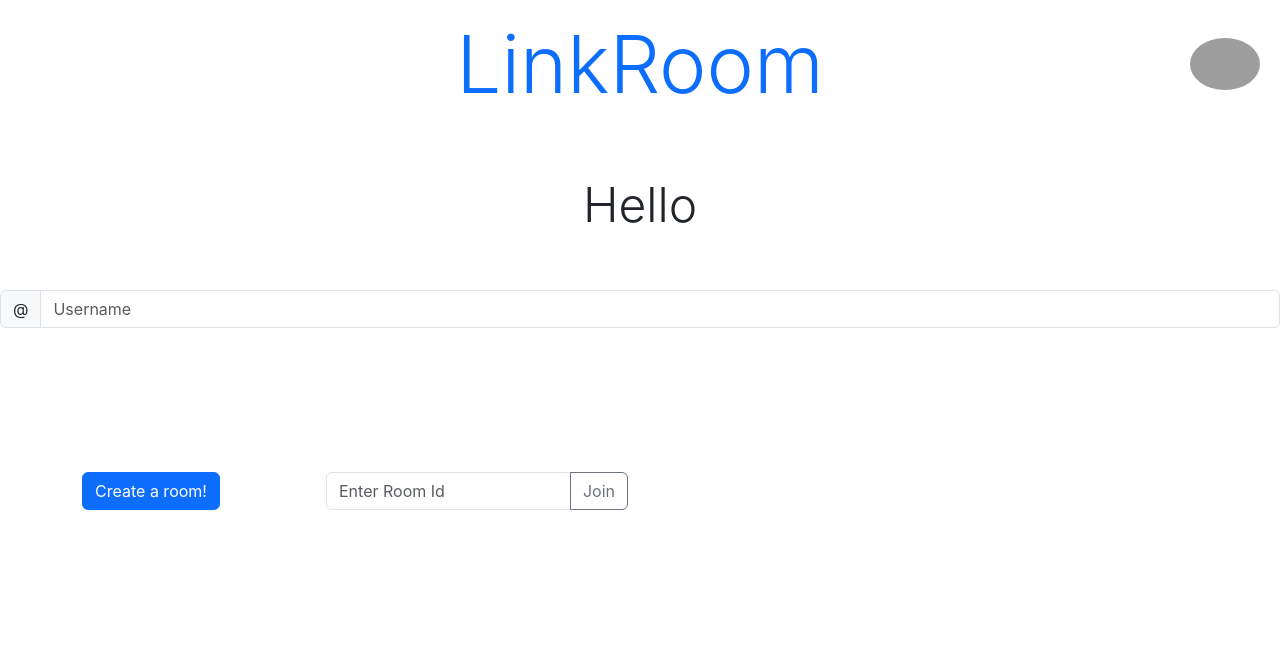
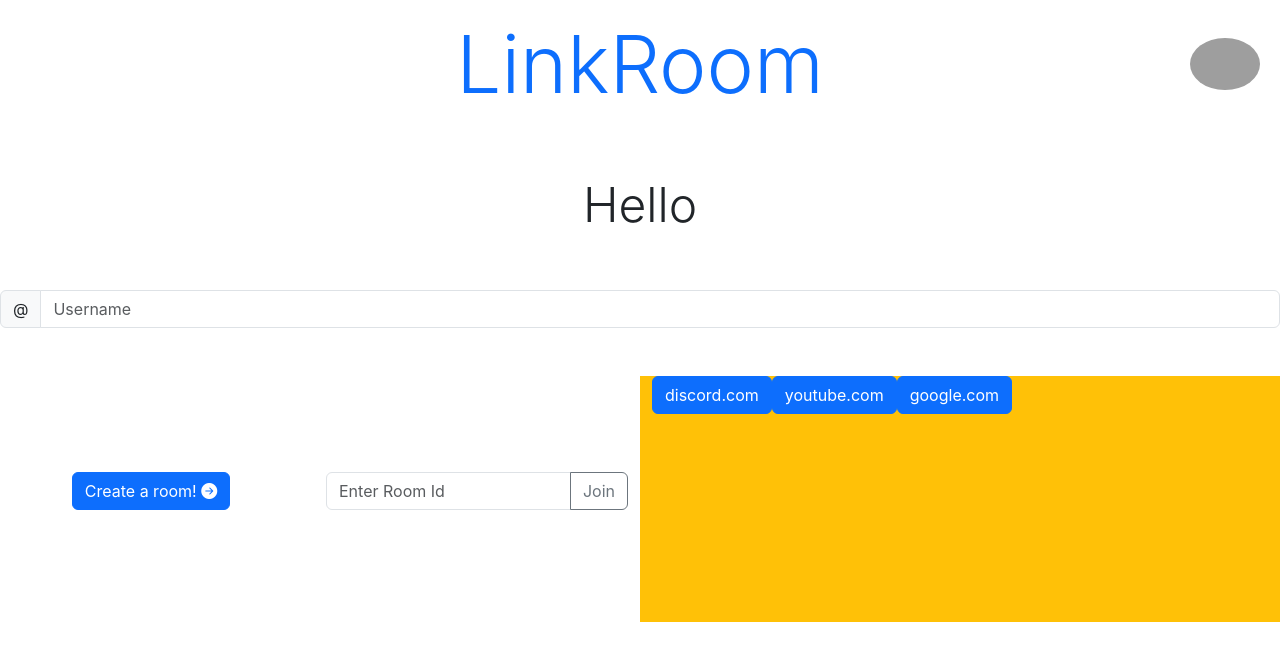
Before and after one commit to Shaurya-Sehgal/linkroom, a React (Create React App) app: page /dashboard in a window 1280 px wide. Shown: the top 660 px of the page. Built offline with nearby package versions, Linux system fonts and the light colour scheme; no server answers; grey boxes are pictures that could not be loaded.

Commit message:
Add: user rooms on dashboard

```diff
--- a/package.json
+++ b/package.json
@@ -6,6 +6,7 @@
     "@testing-library/jest-dom": "^5.16.5",
     "@testing-library/react": "^13.4.0",
     "@testing-library/user-event": "^13.5.0",
+    "bootstrap-icons": "^1.10.3",
     "react": "^18.2.0",
     "react-dom": "^18.2.0",
     "react-router-dom": "^6.8.0",
--- a/public/index.html
+++ b/public/index.html
@@ -17,6 +17,10 @@
       integrity="sha384-GLhlTQ8iRABdZLl6O3oVMWSktQOp6b7In1Zl3/Jr59b6EGGoI1aFkw7cmDA6j6gD"
       crossorigin="anonymous"
     />
+    <link
+      rel="stylesheet"
+      href="https://cdn.jsdelivr.net/npm/bootstrap-icons@1.10.3/font/bootstrap-icons.css"
+    />
     <title>React App</title>
   </head>
   <body>
--- a/src/components/Dashboard.js
+++ b/src/components/Dashboard.js
@@ -1,4 +1,4 @@
-import React, { useRef, useState } from "react";
+import React, { useEffect, useRef, useState } from "react";
 import { Navigate, useNavigate } from "react-router-dom";
 
 function Dashboard() {
@@ -16,11 +16,71 @@ function Dashboard() {
 
   const navigate = useNavigate();
 
+  let rooms2 = [
+    {
+      code: "Shaurya/social-media",
+      given_link: "discord.com",
+      link_name: "discord",
+      username: "Shaurya",
+    },
+    {
+      code: "Shaurya/social-media",
+      given_link: "youtube.com",
+      link_name: "youtube",
+      username: "Shaurya",
+    },
+    {
+      code: "Shaurya/social-media",
+      given_link: "google.com",
+      link_name: "google",
+      username: "Shaurya",
+    },
+  ];
+
+  const [rooms, setRooms] = useState([
+    {
+      code: "Shaurya/social-media",
+      given_link: "discord.com",
+      link_name: "discord",
+      username: "Shaurya",
+    },
+    {
+      code: "Shaurya/social-media",
+      given_link: "youtube.com",
+      link_name: "youtube",
+      username: "Shaurya",
+    },
+    {
+      code: "Shaurya/social-media",
+      given_link: "google.com",
+      link_name: "google",
+      username: "Shaurya",
+    },
+  ]);
+
+  useEffect(() => {
+    async function fetchRooms() {
+      let userRooms = await fetch(
+        `https://apex.oracle.com/pls/apex/shaurya_sehgal/links/rooms?username=${localStorage.getItem(
+          "username"
+        )}`
+      );
+      let convertedUserRooms = await userRooms.json();
+      setRooms(convertedUserRooms.items);
+      console.log(convertedUserRooms.items);
+    }
+    fetchRooms();
+  }, []);
+
   async function uploadLink(title, link) {
     await fetch(
       `https://apex.oracle.com/pls/apex/shaurya_sehgal/links/links?code=${localStorage.getItem(
         "username"
-      )}/${codeRef.current.value}&given_link=${link}&link_name=${title}`,
+      )}/${
+        codeRef.current.value
+      }&given_link=${link}&link_name=${title}&username=${localStorage.getItem(
+        "username"
+      )}`,
       { method: "POST" }
     );
   }
@@ -202,7 +262,7 @@ function Dashboard() {
                 data-bs-target="#exampleModal"
                 data-bs-whatever="@mdo"
               >
-                Create a room!
+                Create a room! <i className="bi bi-arrow-right-circle-fill"></i>
               </button>
             </div>
             <div className="col text-center">
@@ -227,7 +287,15 @@ function Dashboard() {
             </div>
           </div>
         </div>
-        <div className="col"></div>
+        <div className="col bg-warning">
+          {rooms.map((element, index) => {
+            return (
+              <button key={index} className="btn btn-primary">
+                {element.given_link}
+              </button>
+            );
+          })}
+        </div>
       </div>
     </>
   );
```
Also changed, not shown: 1 other file (tests, documents, lock files or other folders).
